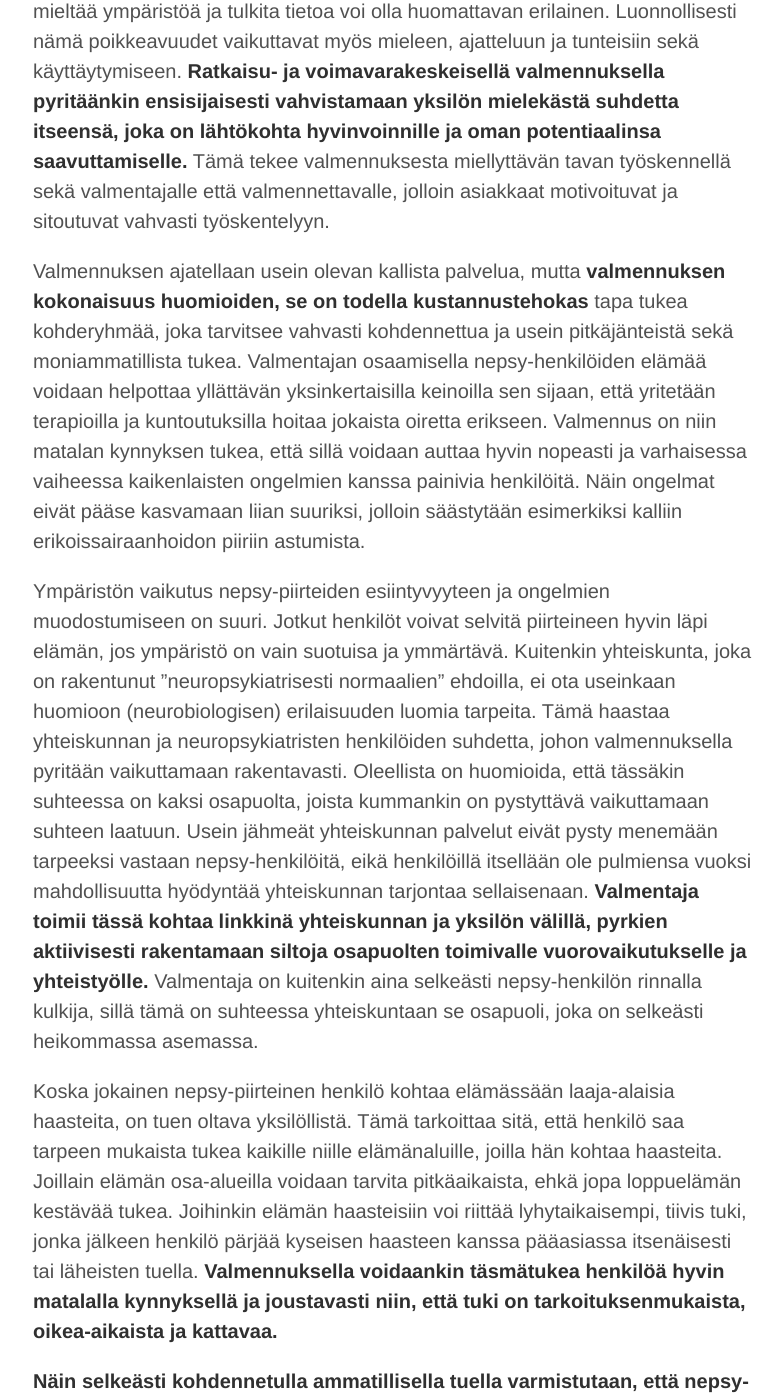
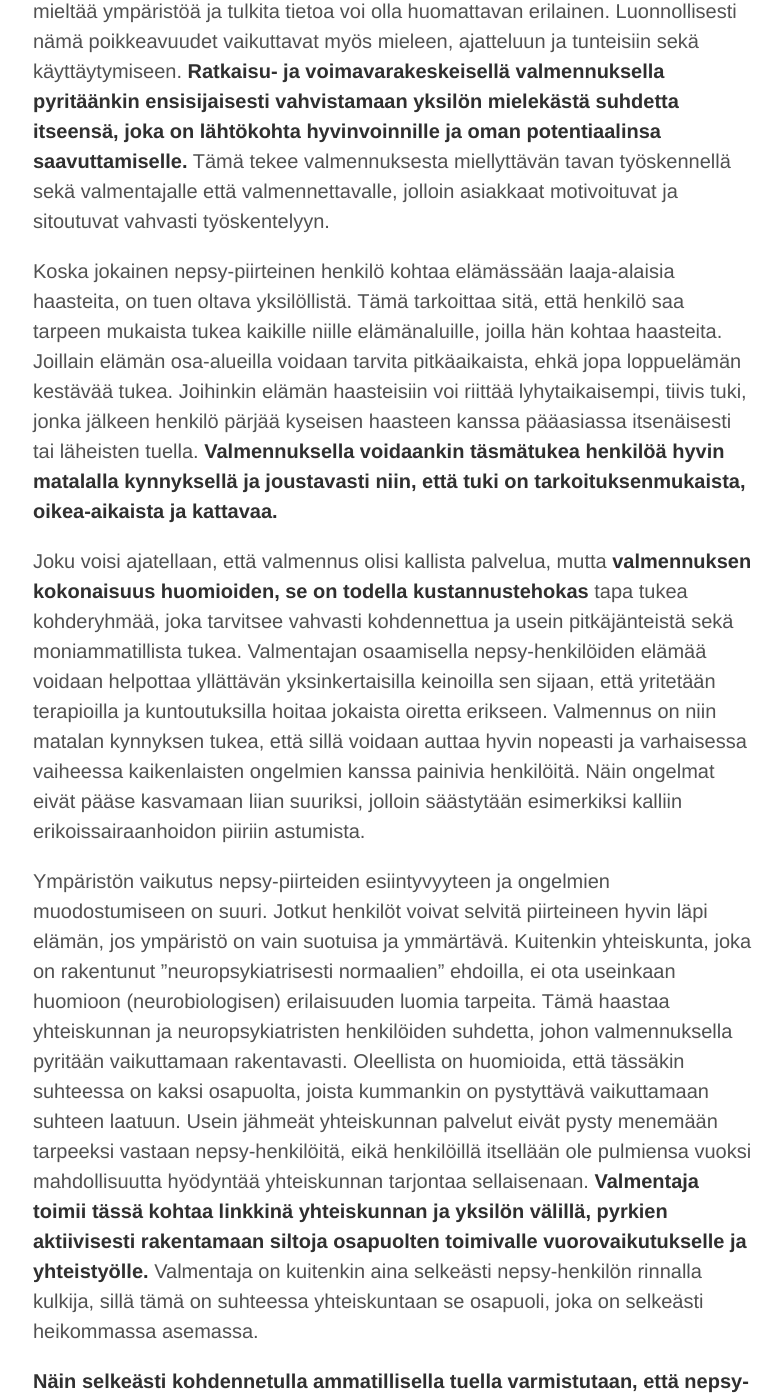
Before and after one commit to niinapiira/neppari.net, a Jekyll site: the page built from _posts/2015-11-22-miksi-neuropsykiatrinen-valmennus.md, in a window 1280 px wide and 1400 px high, scrolled down 1225 px. Shown: the whole window, without its empty margins (247-1030 px from the left). Built offline with Jekyll 4.4.1, drawn with Linux system fonts in a browser that asks for light colours.

Commit message:
Update 2015-11-22-miksi-neuropsykiatrinen-valmennus.md

```diff
--- a/_posts/2015-11-22-miksi-neuropsykiatrinen-valmennus.md
+++ b/_posts/2015-11-22-miksi-neuropsykiatrinen-valmennus.md
@@ -11,11 +11,11 @@ published: true
 
 Neuropsykiatriset erityispiirteet johtuvat neurobiologisen kehityksen poikkeavuuksista, jotka aiheuttavat aivojen rakenteen ja toiminnan erilaisuutta. Tämä fysiologinen erilaisuus saa aikaan muun muassa sen, että nepsy-henkilöt hahmottavat maailmaa hyvin eri tavoin; tapa ymmärtää asioiden merkityksiä, mieltää ympäristöä ja tulkita tietoa voi olla huomattavan erilainen. Luonnollisesti nämä poikkeavuudet vaikuttavat myös mieleen, ajatteluun ja tunteisiin sekä käyttäytymiseen. **Ratkaisu- ja voimavarakeskeisellä valmennuksella pyritäänkin ensisijaisesti vahvistamaan yksilön mielekästä suhdetta itseensä, joka on lähtökohta hyvinvoinnille ja oman potentiaalinsa saavuttamiselle.** Tämä tekee valmennuksesta miellyttävän tavan työskennellä sekä valmentajalle että valmennettavalle, jolloin asiakkaat motivoituvat ja sitoutuvat vahvasti työskentelyyn.
 
-Valmennuksen ajatellaan usein olevan kallista palvelua, mutta **valmennuksen kokonaisuus huomioiden, se on todella kustannustehokas** tapa tukea kohderyhmää, joka tarvitsee vahvasti kohdennettua ja usein pitkäjänteistä sekä moniammatillista tukea. Valmentajan osaamisella nepsy-henkilöiden elämää voidaan helpottaa yllättävän yksinkertaisilla keinoilla sen sijaan, että yritetään terapioilla ja kuntoutuksilla hoitaa jokaista oiretta erikseen. Valmennus on niin matalan kynnyksen tukea, että sillä voidaan auttaa hyvin nopeasti ja varhaisessa vaiheessa kaikenlaisten ongelmien kanssa painivia henkilöitä. Näin ongelmat eivät pääse kasvamaan liian suuriksi, jolloin säästytään esimerkiksi kalliin erikoissairaanhoidon piiriin astumista.
+Koska jokainen nepsy-piirteinen henkilö kohtaa elämässään laaja-alaisia haasteita, on tuen oltava yksilöllistä. Tämä tarkoittaa sitä, että henkilö saa tarpeen mukaista tukea kaikille niille elämänaluille, joilla hän kohtaa haasteita. Joillain elämän osa-alueilla voidaan tarvita pitkäaikaista, ehkä jopa loppuelämän kestävää tukea. Joihinkin elämän haasteisiin voi riittää lyhytaikaisempi, tiivis tuki, jonka jälkeen henkilö pärjää kyseisen haasteen kanssa pääasiassa itsenäisesti tai läheisten tuella. **Valmennuksella voidaankin täsmätukea henkilöä hyvin matalalla kynnyksellä ja joustavasti niin, että tuki on tarkoituksenmukaista, oikea-aikaista ja kattavaa.**
+
+Joku voisi ajatellaan, että valmennus olisi kallista palvelua, mutta **valmennuksen kokonaisuus huomioiden, se on todella kustannustehokas** tapa tukea kohderyhmää, joka tarvitsee vahvasti kohdennettua ja usein pitkäjänteistä sekä moniammatillista tukea. Valmentajan osaamisella nepsy-henkilöiden elämää voidaan helpottaa yllättävän yksinkertaisilla keinoilla sen sijaan, että yritetään terapioilla ja kuntoutuksilla hoitaa jokaista oiretta erikseen. Valmennus on niin matalan kynnyksen tukea, että sillä voidaan auttaa hyvin nopeasti ja varhaisessa vaiheessa kaikenlaisten ongelmien kanssa painivia henkilöitä. Näin ongelmat eivät pääse kasvamaan liian suuriksi, jolloin säästytään esimerkiksi kalliin erikoissairaanhoidon piiriin astumista.
 
 Ympäristön vaikutus nepsy-piirteiden esiintyvyyteen ja ongelmien muodostumiseen on suuri. Jotkut henkilöt voivat selvitä piirteineen hyvin läpi elämän, jos ympäristö on vain suotuisa ja ymmärtävä. Kuitenkin yhteiskunta, joka on rakentunut ”neuropsykiatrisesti normaalien” ehdoilla, ei ota useinkaan huomioon (neurobiologisen) erilaisuuden luomia tarpeita. Tämä haastaa yhteiskunnan ja neuropsykiatristen henkilöiden suhdetta, johon valmennuksella pyritään vaikuttamaan rakentavasti. Oleellista on huomioida, että tässäkin suhteessa on kaksi osapuolta, joista kummankin on pystyttävä vaikuttamaan suhteen laatuun. Usein jähmeät yhteiskunnan palvelut eivät pysty menemään tarpeeksi vastaan nepsy-henkilöitä, eikä henkilöillä itsellään ole pulmiensa vuoksi mahdollisuutta hyödyntää yhteiskunnan tarjontaa sellaisenaan. **Valmentaja toimii tässä kohtaa linkkinä yhteiskunnan ja yksilön välillä, pyrkien aktiivisesti rakentamaan siltoja osapuolten toimivalle vuorovaikutukselle ja yhteistyölle.** Valmentaja on kuitenkin aina selkeästi nepsy-henkilön rinnalla kulkija, sillä tämä on suhteessa yhteiskuntaan se osapuoli, joka on selkeästi heikommassa asemassa.
-
-Koska jokainen nepsy-piirteinen henkilö kohtaa elämässään laaja-alaisia haasteita, on tuen oltava yksilöllistä. Tämä tarkoittaa sitä, että henkilö saa tarpeen mukaista tukea kaikille niille elämänaluille, joilla hän kohtaa haasteita. Joillain elämän osa-alueilla voidaan tarvita pitkäaikaista, ehkä jopa loppuelämän kestävää tukea. Joihinkin elämän haasteisiin voi riittää lyhytaikaisempi, tiivis tuki, jonka jälkeen henkilö pärjää kyseisen haasteen kanssa pääasiassa itsenäisesti tai läheisten tuella. **Valmennuksella voidaankin täsmätukea henkilöä hyvin matalalla kynnyksellä ja joustavasti niin, että tuki on tarkoituksenmukaista, oikea-aikaista ja kattavaa.**
 
 **Näin selkeästi kohdennetulla ammatillisella tuella varmistutaan, että nepsy-henkilö tulee ymmärretyksi ja hyväksytyksi piirteineen ja haasteineen, eikä hän joudu kohtaamaan ymmärtämättömyydestä johtuvaa negatiivista palautetta.** Valmentaja toimiikin yksilön ja hänen ympäristönsä välisenä tulkkina, selkeyttäen näin eri osapuolten vuorovaikutusta ja edesauttaen yhteisymmärrystä. Mitä varhaisemmassa vaiheessa tämän tyyppistä tukea on nepsy-henkilöille tarjolla, sitä helpommalla kaikki osapuolet pääsevät. Ajan kuluessa nepsy-haasteita kohdanneille henkilöille ehtii kehittyä entistä haastavampia ongelmavyyhtejä ja liitännäisoireita, jotka vaikeuttavat entisestään yksilön elämää sekä suhdetta ympäristöön. Neuropsykiatriset erityispiirteet haastavat entisestään näiden ongelmien käsittelyä, joten nuoren tai aikuisen nepsy-henkilön kanssa työskentely vaatii yleensä aikaa, kokonaisvaltaista paneutumista ja vahvan ja luottamuksellinen työskentelysuhteen luomisen, jotta kipeitäkin asioita voidaan käsitellä.
 
```
